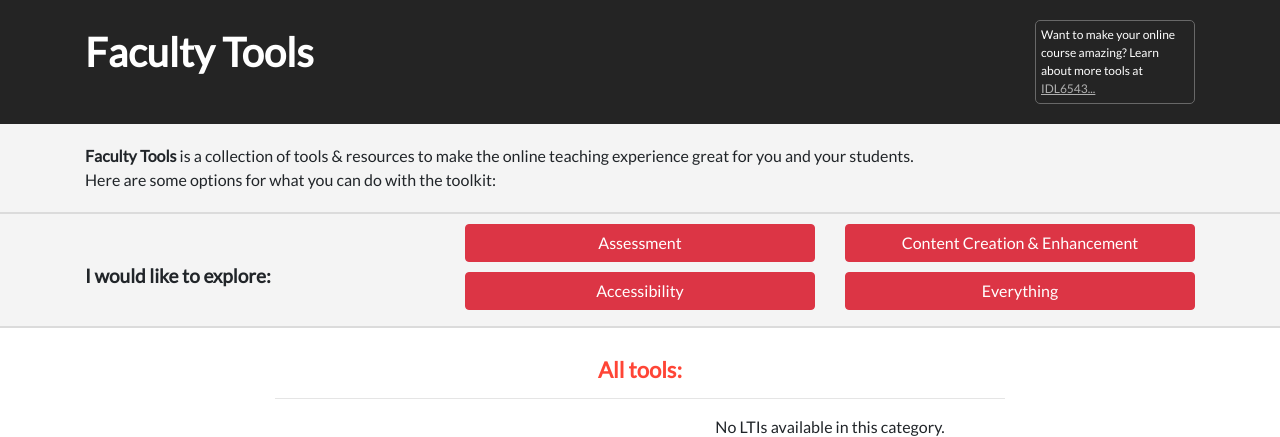
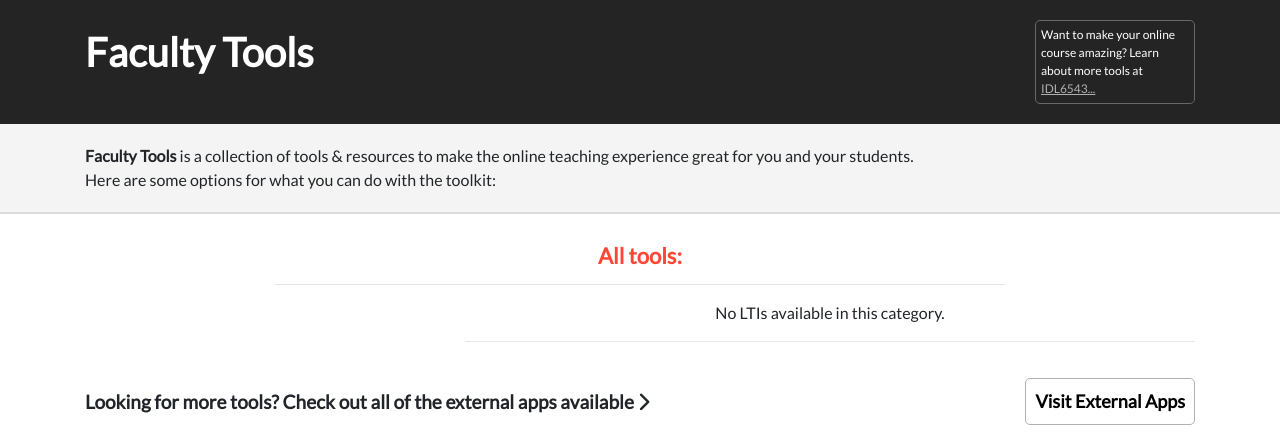
Before and after one commit to ucfopen/faculty-tools, a Flask app: template templates/main_template.html in a window 1280 px wide. Shown: the top 437 px of the page. Run offline with Flask 2, Linux system fonts and the light colour scheme; the template is opened without the code that fills it, so the values that code supplies are empty; parts of the project's set-up code (start-up, migrations or seed data) failed here and were passed over; some libraries are stand-ins or nearby versions.

Commit message:
Removed filter bar (temporary)

```diff
--- a/templates/main_template.html
+++ b/templates/main_template.html
@@ -1,32 +1,5 @@
 {% extends 'base.html' %}
 {% block content %}
-
-<div class="intro">
-	<div class="container">
-
-		<div class="row">
-			<div class="col-md-3">
-				<p class="like_to">I would like to explore:</p>
-			</div>
-			<div class="col-md-4 ml-auto" id="button_set_left">
-				<nav>
-					<ul class="list-inline intro-buttons">
-						<li><a href="#" data-filter="assessment" id="extend_quiz" class="btn btn-danger btn-block">Assessment</a></li>
-						<li><a href="#" data-filter="accessibility" id="find_content" class="btn btn-danger btn-block">Accessibility</a></li>
-					</ul>
-				</nav>
-			</div>
-			<div class="col-md-4" id="button_set_right">
-				<nav>
-					<ul class="list-inline intro-buttons">
-						<li><a href="#" data-filter="content" id="make_accessible" class="btn btn-danger btn-block">Content Creation & Enhancement</a></li>
-						<li><a href="#" data-filter="all" id="custom_content" class="btn btn-danger btn-block">Everything</a></li>
-					</ul>
-				</nav>
-			</div>
-		</div>
-	</div>
-</div>
 
 <div class="container">
 	<!-- grid time -->
```
